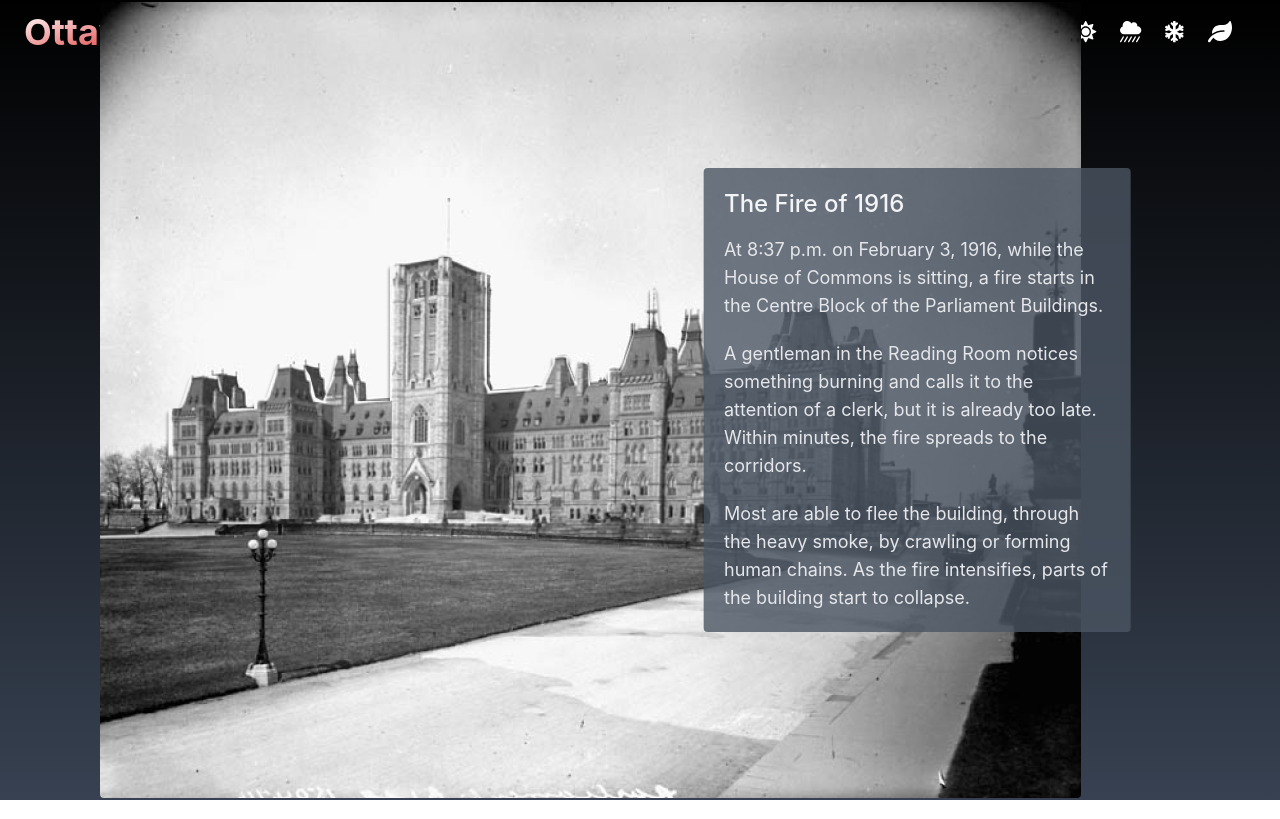
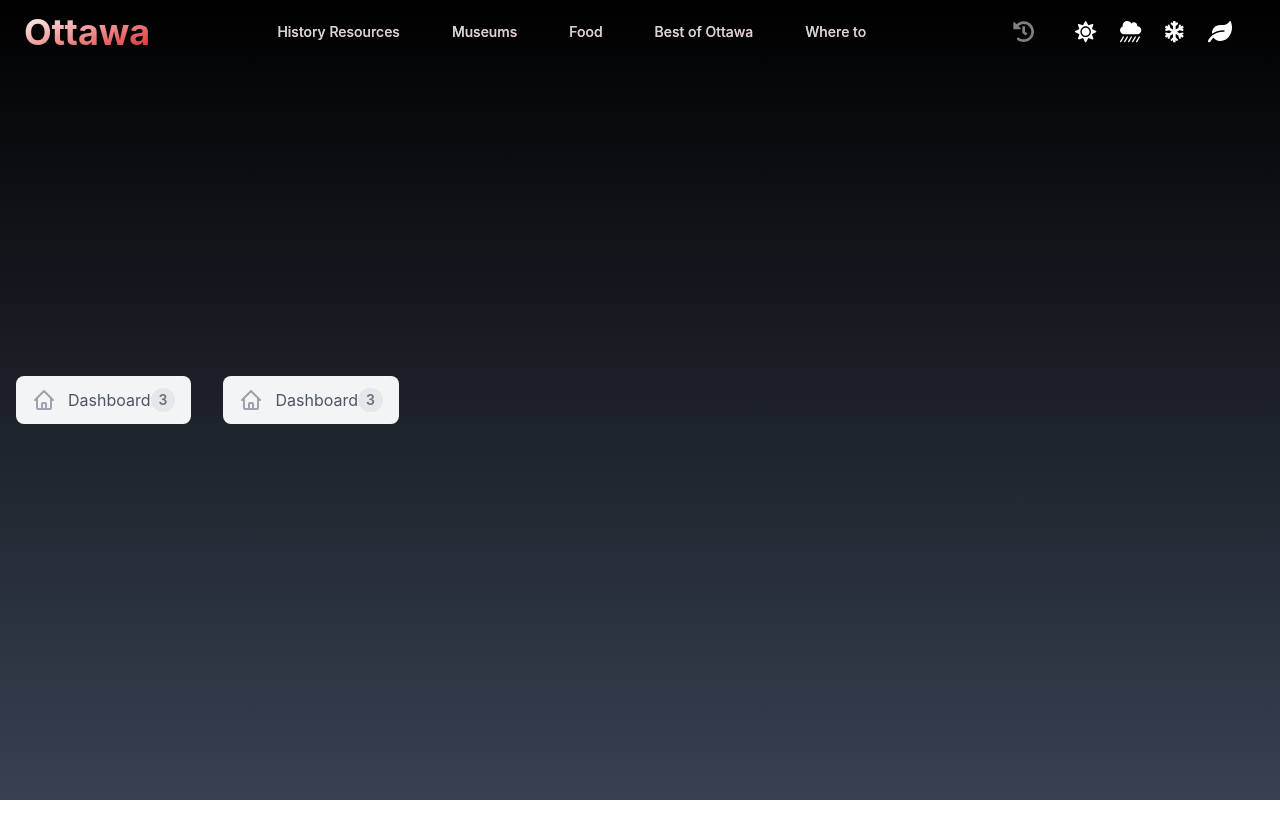
Before and after one commit to marvincayetano/awatto, a React (Vite) app: page / in a window 1280 px wide. Built offline with nearby package versions, Linux system fonts and the light colour scheme.

Commit message:
🔥 Chore: from main

```diff
--- a/src/App.tsx
+++ b/src/App.tsx
@@ -3,6 +3,7 @@ import Parl from "./components/Parl";
 import Nav from "./components/Nav";
 import Overlay from "./components/Overlay";
 import HistoryParl from "./components/HistoryParl";
+import Food from "./components/Food";
 
 function App() {
   return (
@@ -10,7 +11,8 @@ function App() {
       <Nav />
       {/* <Overlay /> */}
       {/* <Parl /> */}
-      <HistoryParl />
+      {/* <HistoryParl /> */}
+      <Food />
     </div>
   );
 }
--- a/src/components/Food/components/Food.tsx
+++ b/src/components/Food/components/Food.tsx
@@ -1,7 +1,15 @@
 import React from "react";
+import { FoodNav } from "./FoodNav";
 
 interface FoodProps {}
 
 export function Food({}: FoodProps) {
-  return <div></div>;
+  return (
+    <div className="flex w-full">
+      <div className="flex w-1/2 justify-start">
+        <FoodNav />
+        <FoodNav />
+      </div>
+    </div>
+  );
 }
--- /dev/null
+++ b/src/components/Food/components/FoodList.tsx
@@ -0,0 +1,32 @@
+import React from "react";
+
+interface FoodListProps {}
+
+export function FoodList({}: FoodListProps) {
+  return (
+    <li className="my-px">
+      <a
+        href="#"
+        className="flex flex-row items-center h-12 px-4 rounded-lg text-gray-600 bg-gray-100"
+      >
+        <span className="flex items-center justify-center text-lg text-gray-400">
+          <svg
+            fill="none"
+            strokeLinecap="round"
+            strokeLinejoin="round"
+            strokeWidth="2"
+            viewBox="0 0 24 24"
+            stroke="currentColor"
+            className="h-6 w-6"
+          >
+            <path d="M3 12l2-2m0 0l7-7 7 7M5 10v10a1 1 0 001 1h3m10-11l2 2m-2-2v10a1 1 0 01-1 1h-3m-6 0a1 1 0 001-1v-4a1 1 0 011-1h2a1 1 0 011 1v4a1 1 0 001 1m-6 0h6"></path>
+          </svg>
+        </span>
+        <span className="ml-3">Dashboard</span>
+        <span className="flex items-center justify-center text-sm text-gray-500 font-semibold bg-gray-200 h-6 px-2 rounded-full ml-auto">
+          3
+        </span>
+      </a>
+    </li>
+  );
+}
--- /dev/null
+++ b/src/components/Food/components/FoodNav.tsx
@@ -0,0 +1,16 @@
+import React from "react";
+import { FoodList } from "./FoodList";
+
+interface FoodNavProps {}
+
+export function FoodNav({}: FoodNavProps) {
+  return (
+    <div className="min-h-screen flex items-center justify-center py-6">
+      <div className="flex w-full max-w-xs p-4">
+        <ul className="flex flex-col w-full">
+          <FoodList />
+        </ul>
+      </div>
+    </div>
+  );
+}
```
